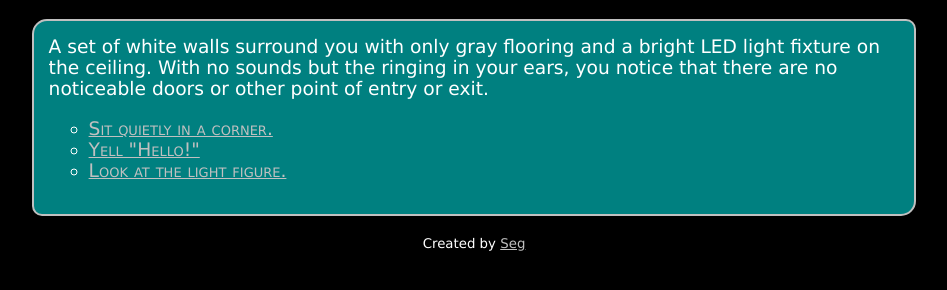
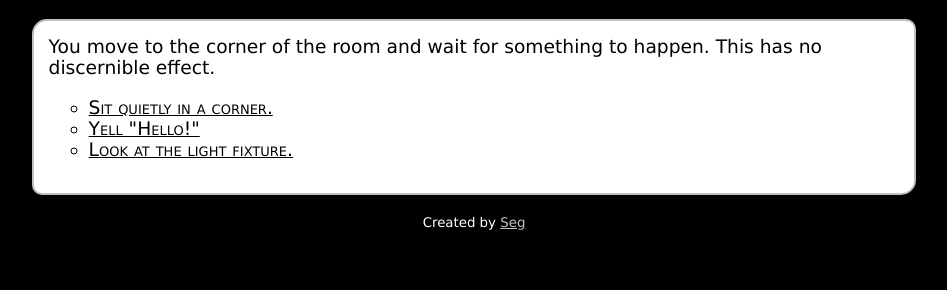
Before and after one commit to TheSeg/GGJ13-TheRooms, a plain HTML site: page index.html in a window 1280 px wide. Both pictures are taken after a click on the link "Sit quietly in a corner.". Shown: the part 62-352 px from the top of the page, without its empty margins (166-1113 px from the left). Drawn offline with Linux system fonts and the light colour scheme.

Commit message:
Checking in.

```diff
--- a/css/main.css
+++ b/css/main.css
@@ -32,22 +32,37 @@ a {
   background-color:teal;
   color:white;
 }
+  .room_teal a {
+    color:white;
+  }
 .room_purple {
   background-color:purple;
   color:white;
 }
+  .room_purple a {
+    color:white;
+  }
 .room_olive {
   background-color:olive;
   color:white;
 }
+  .room_olive a {
+    color:black;
+  }
 .room_gray {
   background-color:gray;
   color:black;
 }
+  .room_gray a {
+    color:black;
+  }
 .room_red {
   background-color:red;
   color:white;
 }
+  .room_red a {
+    color:black;
+  }
 
 /* Areas */
 #title {
--- a/index.html
+++ b/index.html
@@ -10,9 +10,10 @@
   <meta content="The Rooms" property="og:site_name" />
   <link href="css/main.css" media="screen" rel="stylesheet" type="text/css" />
   <script src="lib/jquery.min.js" type="text/javascript"></script>
+  <script src="js/state_machine.js" type="text/javascript"></script>
   <script src="js/rooms.js" type="text/javascript"></script>
-  <script src="js/state_machine.js" type="text/javascript"></script>
   <script src="js/main.js" type="text/javascript"></script>
+  <script type="text/javascript">$(document).ready(function() {changeRoom( "WHITE_000_000" );});</script>
 </head>
 <body>
   <div id="title">
@@ -20,12 +21,9 @@
   </div>
   <div id="roomArea" class="room_white">
     <div id="roomStage">
-      <p id="roomDescription">A set of white walls surround you with only gray flooring and a bright LED light fixture on the ceiling. With no sounds but the ringing in your ears, you notice that there are no noticeable doors or other point of entry or exit.</p>
+      <p id="roomDescription">&nbsp;</p>
       <div id="roomActions">
         <ul>
-          <li><a href="#" onclick="javascript:changeRoom('teal');">Sit quietly in a corner.</a></li>
-          <li><a href="#" onclick="javascript:changeRoom('white');">Yell "Hello!"</a></li>
-          <li><a href="#" onclick="javascript:changeRoom('purple');">Look at the light figure.</a></li>
         </ul>
       </div>
     </div>
--- a/js/main.js
+++ b/js/main.js
@@ -10,11 +10,60 @@ function take_action( actionNumber ) {
 
 }
 
-function changeRoom( targetRoomInput ) {
+function changeRoom( targetRoomStr ) {
+    console.log("changeRoom( "+targetRoomStr+" )");
+    var targetRoom;
+    var targetRoomData;
+
+    // Treatment of target string.
+    targetRoom = targetRoomStr.toUpperCase();
+    // Grab the stat from the Eval function.
+    targetRoomData = roomEval( targetRoom );
+
+    // Sanity check!
+    if ( targetRoomData[1] == undefined || targetRoomData[1] == "" ) {
+        console.error( "\tNo valid return provided.");
+        return false;
+    }
+
+    // Change the room color
+    changeRoomColor( targetRoomData[0] );
+
+    // Change the contents of the desc.
+    $('#roomDescription').html( targetRoomData[1] );
+
+    // Change the list of actions.
+    $('#roomActions ul li').remove(); // Removing current list.
+    var cList = $('#roomActions ul');
+    $.each(targetRoomData[2], function(i) {
+        // Figure out if we're HREF or ONCLICK.
+        var href = "#";
+        var onclick = "";
+        var target = "";
+        if ( targetRoomData[3][i] == undefined || targetRoomData[3][i] == false ) {
+            href = targetRoomData[4][i];
+            target = "_blank";
+        } else {
+            onclick = "javascript:changeRoom('"+targetRoomData[3][i]+"');"
+        }
+        var li = $('<li/>')
+            .appendTo(cList);
+        var aaa = $('<a/>')
+            .attr('href',href)
+            .attr('onclick',onclick)
+            .attr('target',target)
+            .text(targetRoomData[2][i])
+            .appendTo(li);
+    });
+
+    return targetRoomData;
+}
+
+function changeRoomColor( targetRoomColor ) {
     var currentRoom;
     var targetRoom;
 
-    targetRoom = targetRoomInput.toLowerCase();
+    targetRoom = targetRoomColor.toLowerCase();
 
     if ( $('#roomArea').hasClass('room_white') ) {
         currentRoom = 'white';
--- a/js/rooms.js
+++ b/js/rooms.js
@@ -6,21 +6,87 @@
     Produced for Global Game Jam 2013 in San Francisco.
 */
 
-var rooms = {
-    "white":
-        {
-            0:{
-                "desc": 'This is a test string.',
-                "actions": [
+function roomEval( targetRoom ) {
+    // Yup, I'm crazy for doing something with a huge switch statment. GO GAME JAMS! :/
+    var color;
+    var desc;
+    var actions;
+    var hrefs;
+    var links;
 
-                ],
-            },
-            1:{
-                "desc": '',
-                "action": [
-                ],
-            },
-        },
-    "red": [
-    ]
-};
+    switch( targetRoom ) {
+        case "WHITE_000_000":
+            color = "white";
+            desc = "A set of white walls surround you with only gray flooring and a bright LED light fixture on the ceiling. With no sounds but the ringing in your ears, you notice that there are no noticeable doors or other point of entry or exit.";
+            actions = [
+                "Sit quietly in a corner.",
+                'Yell "Hello!"',
+                'Look at the light fixture.',
+            ];
+            hrefs = [
+                "WHITE_000_001",
+                "WHITE_000_002",
+                "WHITE_000_003",
+            ];
+            links = [
+                null,
+                null,
+                null,
+            ];
+            break;
+
+        case "WHITE_000_001":
+            color = "white";
+            desc = "You move to the corner of the room and wait for something to happen. This has no discernible effect.";
+            actions = [
+                "Sit quietly in a corner.",
+                'Yell "Hello!"',
+                'Look at the light fixture.'
+            ];
+            hrefs = [
+                "WHITE_000_001",
+                "WHITE_000_002",
+                "WHITE_000_003"
+            ];
+            break;
+
+        case "WHITE_000_002":
+            color = "white";
+            state['WHITE_000_002_yelled']++;
+            if ( state['WHITE_000_002_yelled'] < 2 ) {
+                desc = "\"HELLO!!!\" you yell in the room, presumably to figure out if another human being is present. This has no discernible effect.";
+            } else if ( state['WHITE_000_002_yelled'] == 5 ) {
+                desc = "As if expecting something different, you again yell in the room. It's still not going to work.";
+            } else {
+                desc = "Again, you yell \"HELLO!!!\" in the room. Again, to figure out if another human being is present. And again, this has no discernible effect.";
+            }
+
+            actions = [
+                "Sit quietly in a corner.",
+                'Yell "Hello!"',
+                'Look at the light fixture.'
+            ];
+            hrefs = [
+                "WHITE_000_001",
+                "WHITE_000_002",
+                "WHITE_000_003"
+            ];
+            break;
+
+        default:
+            color = null;
+            desc = null;
+            actions = [
+                null,
+            ];
+            hrefs = [
+                null,
+            ];
+            links = [
+                null,
+            ];
+            break;
+    }
+
+    return [color, desc, actions, hrefs, links];
+}
--- a/js/state_machine.js
+++ b/js/state_machine.js
@@ -6,6 +6,6 @@
     Produced for Global Game Jam 2013 in San Francisco.
 */
 
-var states = {
-
+var state = {
+    'WHITE_000_002_yelled':0,
 };
```
